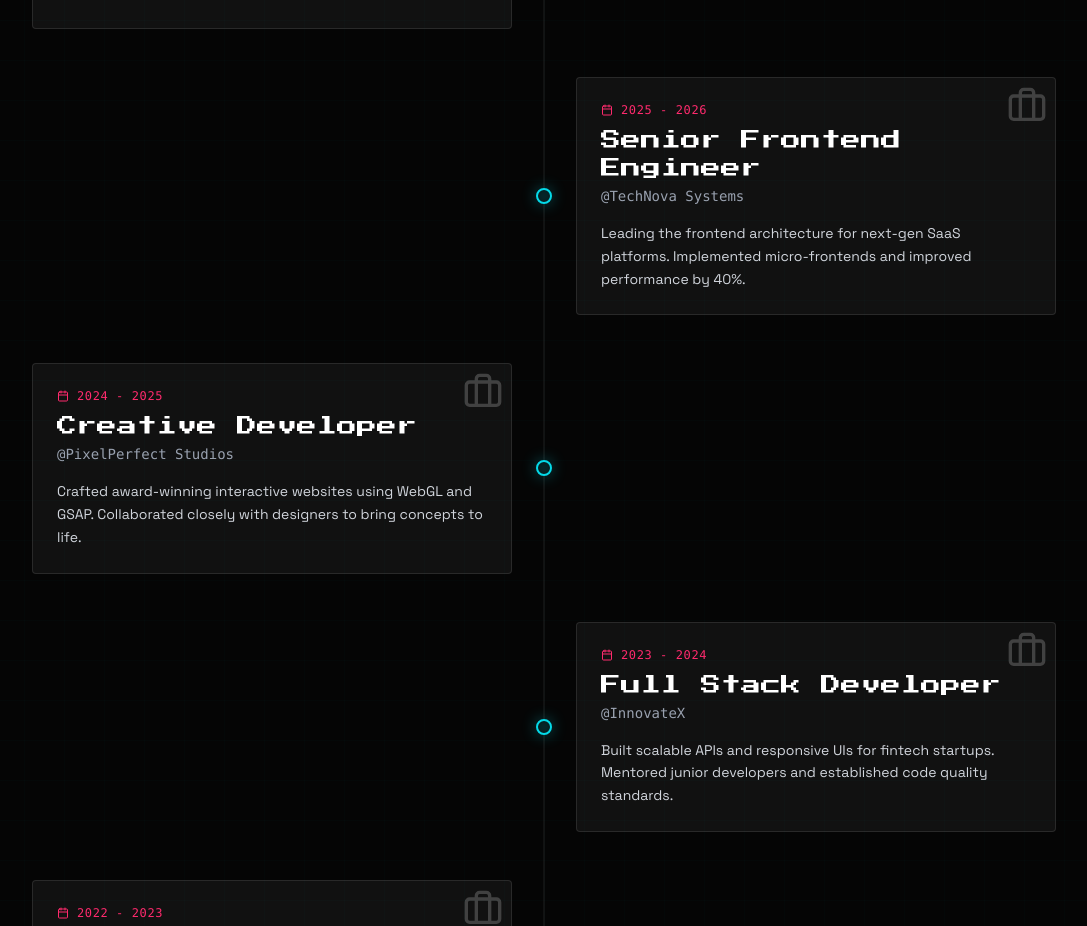
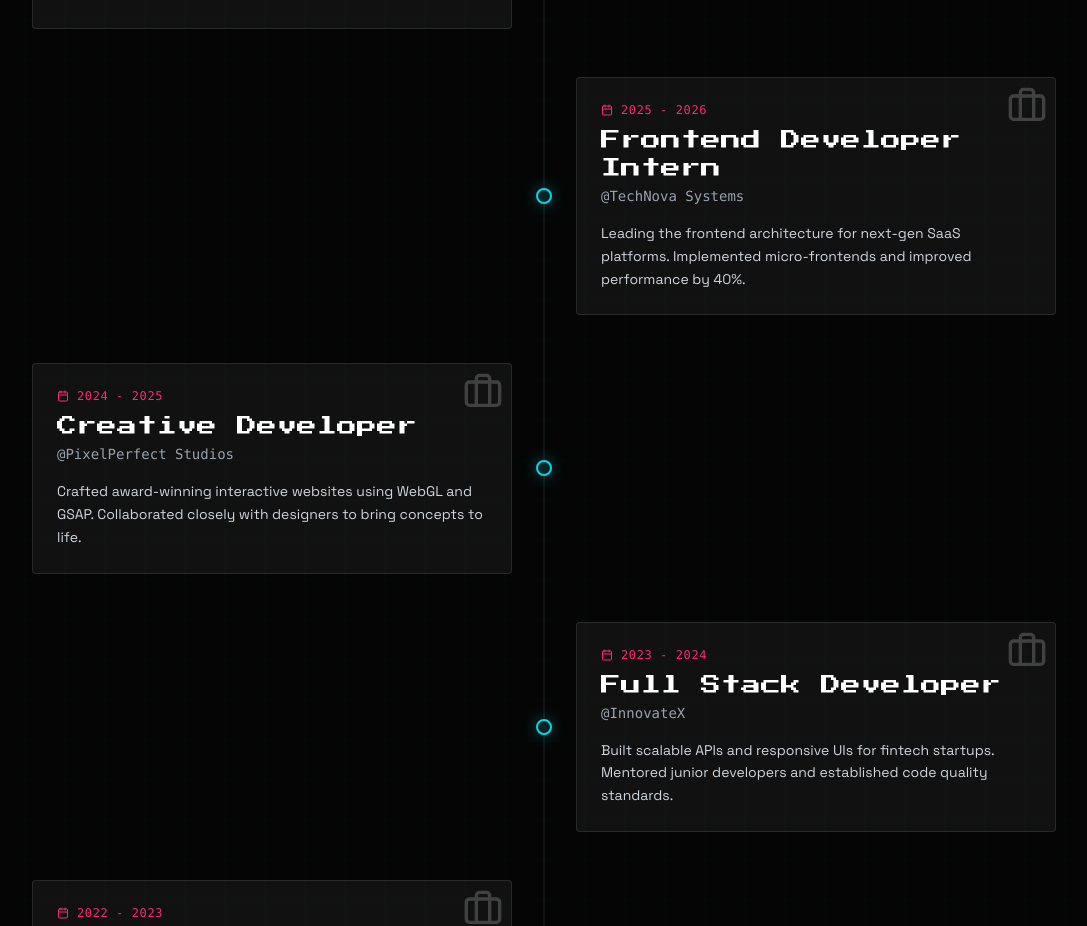
Before and after one commit to Dibyajyoti10/portfolio-dibya, a React (Vite) app: page / in a window 1280 px wide. Shown: the part 1340-2266 px from the top of the page, without its empty margins (96-1183 px from the left). Built offline with nearby package versions, Linux system fonts and the light colour scheme.

Commit message:
fix: fix the position title

```diff
--- a/src/components/Experience.jsx
+++ b/src/components/Experience.jsx
@@ -12,7 +12,7 @@ const experiences = [
   },
   {
     id: 2,
-    role: "Senior Frontend Engineer",
+    role: "Frontend Developer Intern",
     company: "TechNova Systems",
     period: "2025 - 2026",
     description: "Leading the frontend architecture for next-gen SaaS platforms. Implemented micro-frontends and improved performance by 40%."
```
